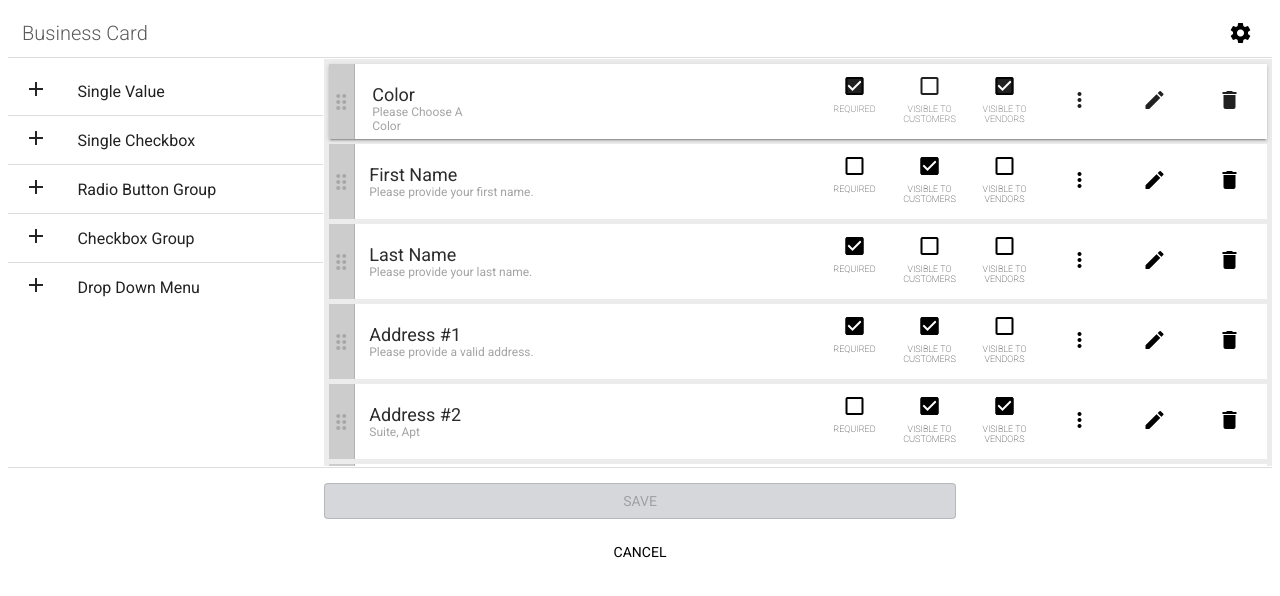
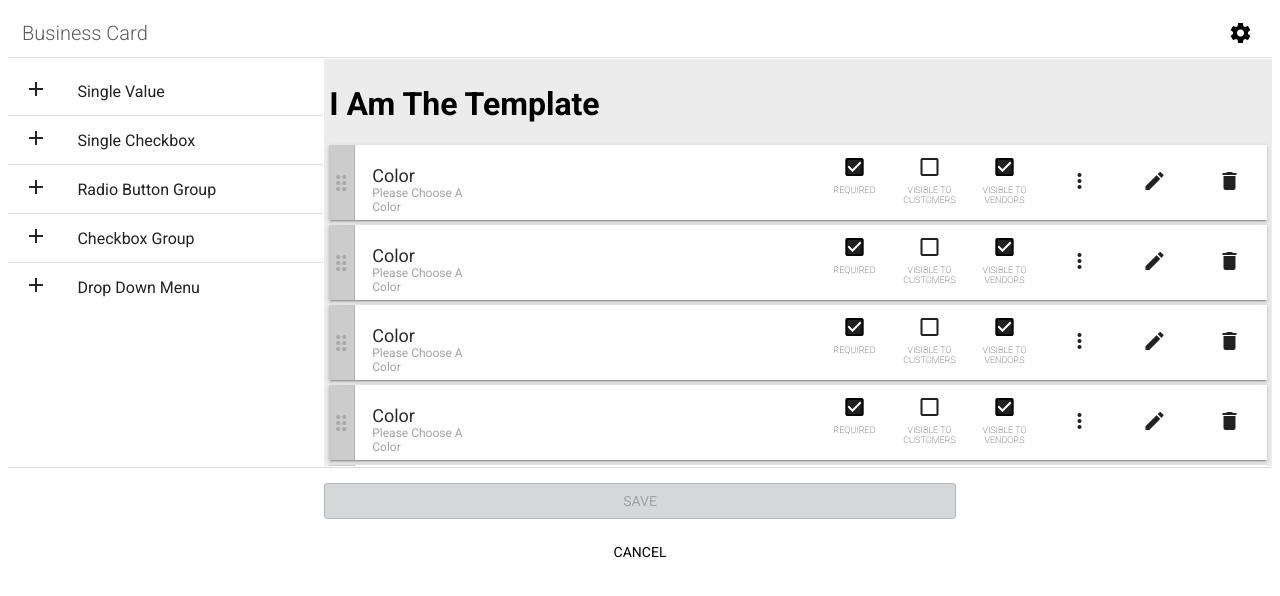
Before and after one commit to elwood-berry/esbcore-form-builder, an Angular app: page / in a window 1280 px wide. Shown: the top 596 px of the page. Built offline with nearby package versions, Linux system fonts and the light colour scheme.

Commit message:
4 files modified, 1 added

```diff
--- a/src/app/components/attr-canvas/attr-canvas.component.html
+++ b/src/app/components/attr-canvas/attr-canvas.component.html
@@ -1,7 +1,9 @@
 <div class="attr-canvas-container" cdkDropList (cdkDropListDropped)="drop($event)">
 
+  <ng-container *ngTemplateOutlet="configView"></ng-container>
+
   <!-- -->
-  <mat-accordion cdkDrag>
+  <mat-accordion *ngFor="let attribute of esbAttributes" cdkDrag>
     <mat-expansion-panel hideToggle>
       <!-- #enddocregion hide-toggle -->
       <mat-expansion-panel-header>
@@ -153,4 +155,26 @@
   </div>
 
 
+
+
+
+
+  <!--
+  CONTAINER:EXPANSION PANEL - MULTI SELECTION
+-->
+
+
+
 </div>
+
+
+
+
+
+
+<!--
+  TEMPLATE: EXPANSION PANEL - MULTI SELECTION
+-->
+<ng-template #configView>
+  <h1>I Am The Template</h1>
+</ng-template>
--- a/src/app/components/attr-canvas/attr-canvas.component.scss
+++ b/src/app/components/attr-canvas/attr-canvas.component.scss
@@ -14,26 +14,6 @@
   min-height: 75px;
   padding-left: 40px;
   position: relative;
-
-  // CDK: DRAG.
-  .cdk-drag-preview {
-    box-sizing: border-box;
-    border-radius: 0;
-    box-shadow: 0 5px 5px -3px rgba(9, 255, 0, 0.493),
-      0 8px 10px 1px rgba(9, 255, 0, 0.493),
-      0 3px 14px 2px rgba(9, 255, 0, 0.493);
-  }
-
-  .cdk-drag-animating {
-    transition: transform 250ms cubic-bezier(0, 0, 0.2, 1);
-  }
-
-  .example-custom-placeholder {
-    background: rgb(255, 1, 1);
-    border: dotted 3px rgb(255, 238, 0);
-    min-height: 60px;
-    transition: transform 250ms cubic-bezier(0, 0, 0.2, 1);
-  }
 }
 
 // EXPANSION PANEL
@@ -146,3 +126,27 @@
     display: block;
   }
 }
+
+// CDK.
+.cdk-drag-preview {
+  box-sizing: border-box;
+  border-radius: 4px;
+  box-shadow: 0 5px 5px -3px rgba(0, 0, 0, 0.2),
+    0 8px 10px 1px rgba(0, 0, 0, 0.14), 0 3px 14px 2px rgba(0, 0, 0, 0.12);
+}
+
+.cdk-drag-placeholder {
+  opacity: 0;
+}
+
+.cdk-drag-animating {
+  transition: transform 250ms cubic-bezier(0, 0, 0.2, 1);
+}
+
+.example-box:last-child {
+  border: none;
+}
+
+.example-list.cdk-drop-list-dragging .example-box:not(.cdk-drag-placeholder) {
+  transition: transform 250ms cubic-bezier(0, 0, 0.2, 1);
+}
--- /dev/null
+++ b/src/assets/html/tmpl-static-single-attribute.html
@@ -0,0 +1,67 @@
+<!-- DRAG HANDLE -->
+<div class="attr-drag-indicator">
+  <mat-icon aria-hidden="false" aria-label="Drag handle for THIS attribute">drag_indicator</mat-icon>
+</div>
+
+<div class="attr-row-info" fxLayout="row">
+
+  <!-- TITLE -->
+  <div class="attr-sec-title" fxLayout="column" fxFlex="50%">
+    <div class="attr-name">
+      Name Goes Here
+      <!-- {{ attribute.name }} -->
+    </div>
+    <div class="attr-placeholder">
+      Placeholder Goes Here
+      <!-- {{ attribute.placeholder }} -->
+    </div>
+  </div>
+
+  <div class="attr-sec-actions" fxLayout="row" fxFlex="50%">
+
+    <!-- REQUIRED? -->
+    <div class="attr-sec-required attr-display-checked">
+      <mat-icon class="checkbox-outline">check_box_outline_blank</mat-icon>
+      <!-- <mat-icon class="display-checkbox" [ngClass]="{ 'display-no-checkbox' : attrRequired(attribute.required) }">check_box</mat-icon> -->
+      Required
+    </div>
+
+    <!-- VISIBLE TO CUSTOMERS -->
+    <div class="attr-sec-charges-menu attr-display-checked">
+      <mat-icon class="checkbox-outline">check_box_outline_blank</mat-icon>
+      <!-- <mat-icon class="display-checkbox" [ngClass]="{ 'display-no-checkbox' : attrRequired(attribute.visibleCustomer) }">check_box</mat-icon> -->
+      visible to customers
+    </div>
+
+    <!-- VISIBLE TO VENDORS -->
+    <div class="attr-sec-charges-menu attr-display-checked">
+      <mat-icon class="checkbox-outline">check_box_outline_blank</mat-icon>
+      <!-- <mat-icon class="display-checkbox" [ngClass]="{ 'display-no-checkbox' : attrRequired(attribute.visibleVendor) }">check_box</mat-icon> -->
+      visible to vendors
+    </div>
+
+    <!-- CHARGES FOR THIS ATTRIBUTE -->
+    <div class="attr-sec-charges">
+      <button mat-icon-button aria-label="Click here to edit chrages for THIS attribute.">
+      <!-- <button mat-icon-button aria-label="Click here to edit chrages for THIS attribute." (click)="openDialog()"> -->
+        <mat-icon>more_vert</mat-icon>
+      </button>
+    </div>
+
+    <!-- EDIT THIS ATTRIBUTE -->
+    <div class="attr-sec-edit">
+      <button mat-icon-button aria-label="Click here to edit THIS attribute.">
+      <!-- <button mat-icon-button aria-label="Click here to edit THIS attribute." (click)="openDialog()"> -->
+        <mat-icon>edit</mat-icon>
+      </button>
+    </div>
+
+    <!-- DELETE THIS ATTRIBUTE -->
+    <div class="attr-sec-delete">
+      <button mat-icon-button aria-label="Click here to begin the deletion process for THIS attribute.">
+      <!-- <button mat-icon-button aria-label="Click here to begin the deletion process for THIS attribute." (click)="openDialog()"> -->
+        <mat-icon>delete</mat-icon>
+      </button>
+    </div>
+
+  </div>
```
Also changed, not shown: src/app/components/attr-canvas/attr-canvas.component.ts (+7 -0 lines), 1 other file (tests, documents, lock files or other folders).
